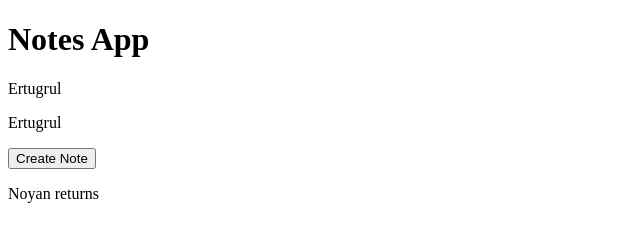
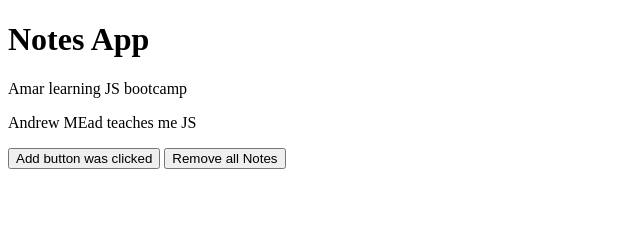
Before and after one commit to sharewithamar/js-bootcamp, a plain HTML site: page notes-app/index.html in a window 1280 px wide. Both pictures are taken after a click on the button "Create Note". Shown: the whole page, without its empty margins (0-640 px from the left). Drawn offline with Linux system fonts and the light colour scheme.

Commit message:
Query Selection with id and class

```diff
--- a/notes-app/index.html
+++ b/notes-app/index.html
@@ -13,12 +13,13 @@
     <h1>
         Notes App
     </h1>
-    <p>Amar learning JS bootcamp</p>
-    <p>Andrew MEad teaches me JS</p>
+    <p class="note">Amar learning JS bootcamp</p>
+    <p class="note">Andrew MEad teaches me JS</p>
 
-    <button>Create Note</button>
+    <button id="create-note">Create Note</button>
+    <button id="remove-all">Remove all Notes</button>
 
-    <script src="./notes-app.js">
+    <script src="./notes-app.js ">
     </script>
 </body>
 
--- a/notes-app/notes-app.js
+++ b/notes-app/notes-app.js
@@ -19,17 +19,35 @@ const notes = [{
 // p.remove()
 
 //Query all and remove
-const ps = document.querySelectorAll('p')
+/* const ps = document.querySelectorAll('p')
 
 ps.forEach(element => {
     element.textContent = 'Ertugrul'
     //console.log(element.textContent)
     //  element.remove()
-});
+}); */
 
 
 //add a new element
-
+/*
 const newParagraph = document.createElement('p')
 newParagraph.textContent = 'Noyan returns'
-document.querySelector('body').appendChild(newParagraph)
+document.querySelector('body').appendChild(newParagraph) */
+
+/* document.querySelector('button').addEventListener('click', (e) => {
+    console.log('Did this work', e)
+    e.target.textContent = 'The button was clicked'
+})
+ */
+//querySelectorAll [index]
+/* document.querySelectorAll('button')[1].addEventListener('click', (e) => {
+    console.log('Did this work', e)
+    e.target.textContent = 'The button was clicked'
+}) */
+
+document.querySelector('#create-note').addEventListener('click', (e) => {
+    e.target.textContent = 'Add button was clicked'
+})
+document.querySelector('#remove-all').addEventListener('click', (e) => {
+    document.querySelectorAll('.note').forEach(note => note.remove())
+})
--- a/todo-app/todo-app.js
+++ b/todo-app/todo-app.js
@@ -57,3 +57,7 @@
     currentTodoElement.textContent = todo.text
     document.querySelector('body').appendChild(currentTodoElement)
 })
+
+document.querySelector('#add-todo').addEventListener('click', (e) => {
+    console.log("Add todo button clicked")
+})
```
Also changed, not shown: todo-app/index.html (+1 -0 lines).
